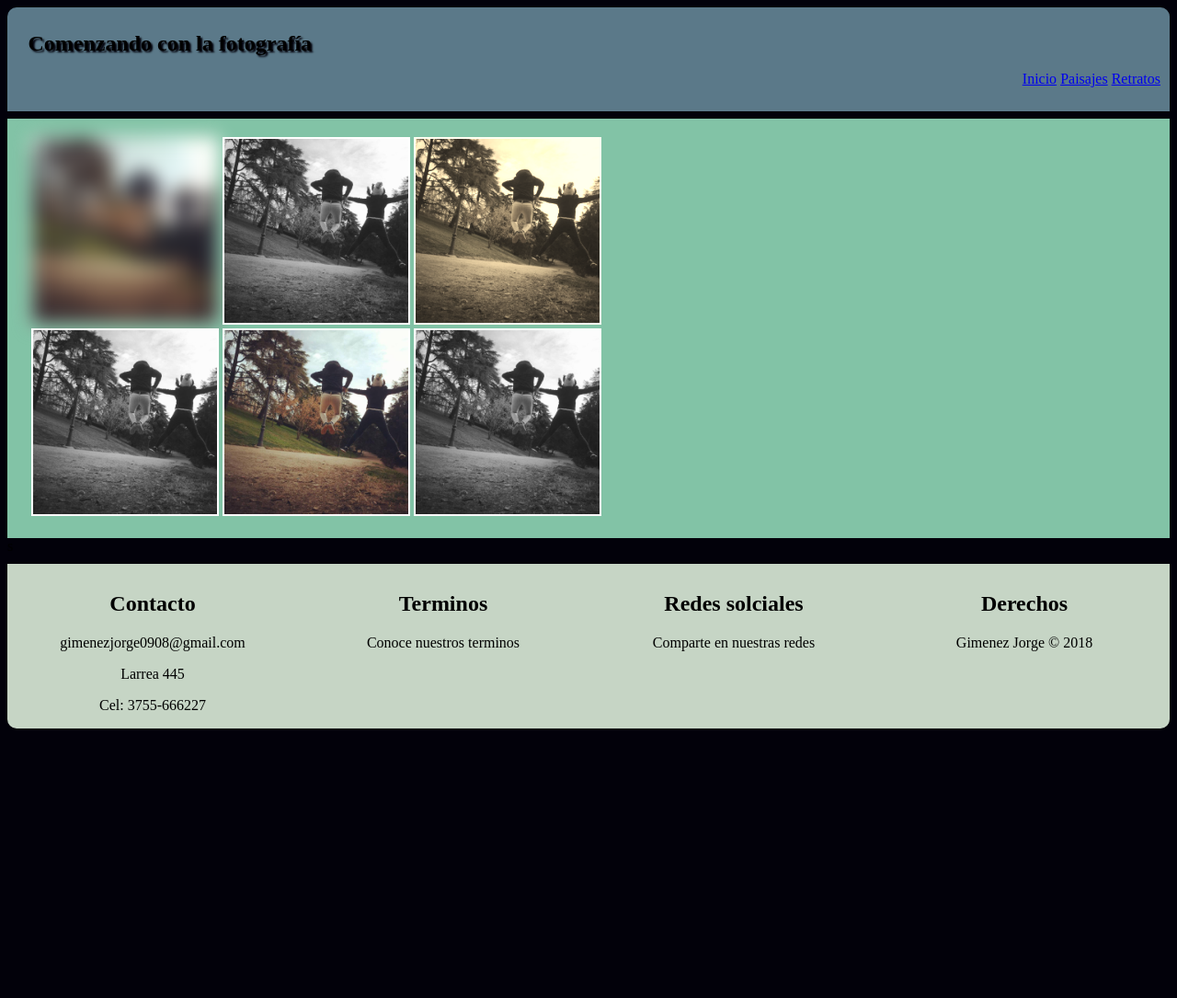
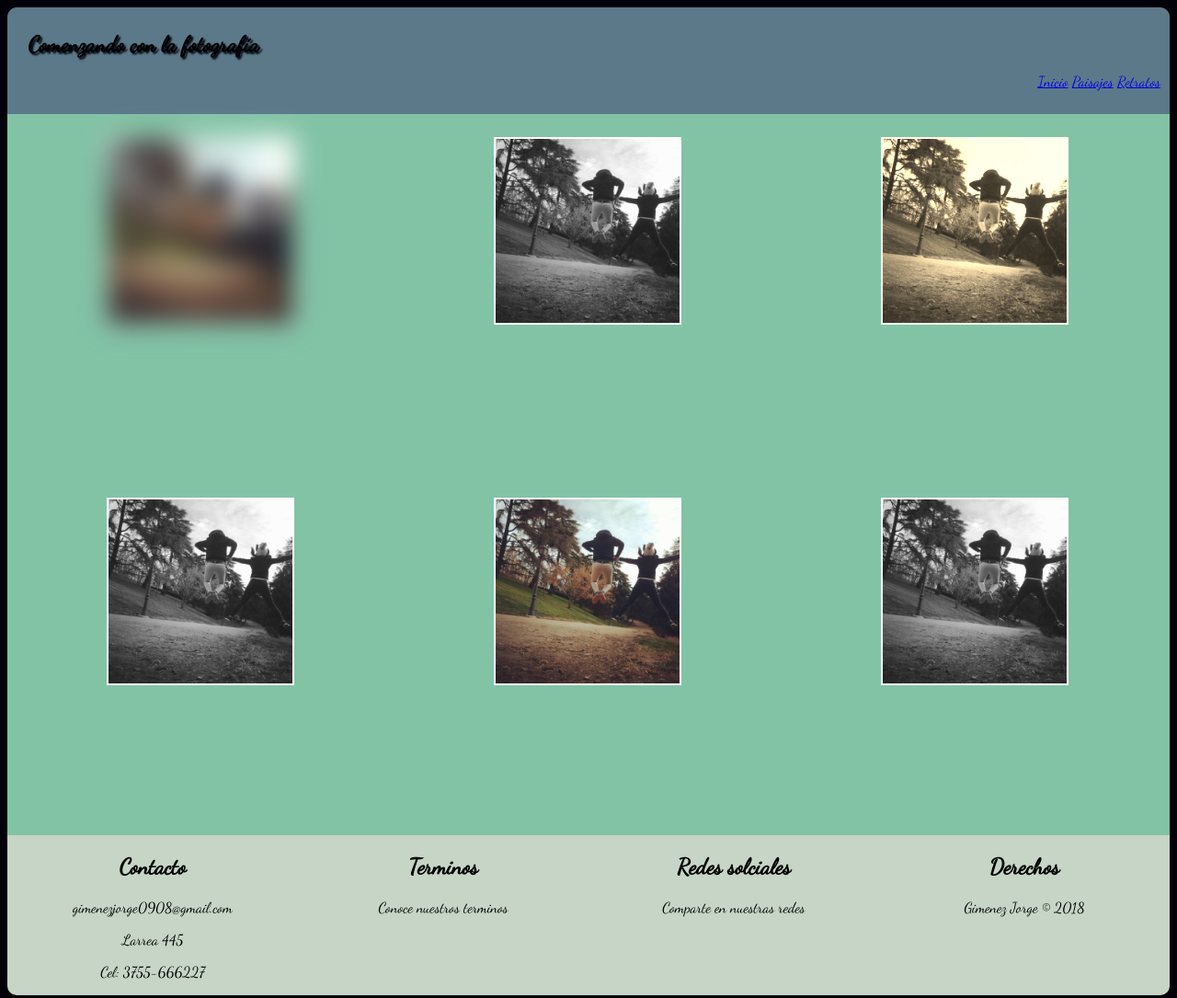
Before and after one commit to jorgegimenez151189/examencss3, a plain HTML site: page Examén/secciones/paisaje.html in a window 1280 px wide. Shown: the whole page at 92% size. Before the commit the page ends 800 px from the top, so only its background shows below. Drawn offline with Linux system fonts and the light colour scheme.

Commit message:
Add files via upload

```diff
--- a/Examén/css/estilos.css
+++ b/Examén/css/estilos.css
@@ -1,5 +1,6 @@
 body{
 	background-color: #02010a;
+	font-family: 'Dancing Script', cursive;
 }
 
 header {
@@ -7,6 +8,7 @@ header {
 	margin-bottom: 1vh;
 	border-radius: 10px 10px 0px 0px;
 	background-color: #5b7989;
+	margin: auto;
 }
 
 header h1 {
@@ -29,6 +31,7 @@ header h1 {
 	text-align: center;
 	background: #82c3a6;
 	border-radius: 1px;
+	margin: auto;
 
 }
 
@@ -36,6 +39,7 @@ header h1 {
 	display: flex;
 	flex-direction: row;
 	background: #d5c75f;
+	margin: auto;
 
 }
 
@@ -96,6 +100,7 @@ header h1 {
 footer{
 	border-radius: 0px 0px 10px 10px;
 	background-color: #C6d5c5;
+	margin: auto;
 }
 
 .pie {
@@ -104,6 +109,7 @@ footer{
   	width: 100%;
 	display: flex;
 	flex-flow: row wrap;
+	margin: auto;
 }
 
 p{
@@ -156,10 +162,13 @@ h2{
 }
 
 @media (max-width: 900px){
-	.content{
+	.galeria{
 		display: flex;
 		flex-direction: column;
 		width: 100%
+	}
+	#menu-principal{
+	text-align: center;
 	}
 }
 
@@ -170,31 +179,20 @@ footer {
 	margin-top: 10px;
 	padding-top: 10px;
 	text-align: center;
+	margin: auto;
 }
 
-.content {
-	display: flex;
-	flex-direction: row;
-	background: #82c3a6;
-}
 
 img{
 	border: 2px solid white;
 	width: 200px;
 }
 
-.content > div {
-	text-align: center;
-	padding: 10px;
-	margin: 10px;
-	width: 50%;
-	background: #82c3a6;
-}
+
 
 #img1 {
 	-webkit-filter: blur(10px); /* Chrome, Safari, Opera */
 	filter: blur(10px);
-
 }
 
 #img2 {
@@ -217,9 +215,32 @@ img{
 	-webkit-filter: grayscale(100%); /* Chrome, Safari, Opera */
 }
 
-#contedido-paisaje {
-	display: flex;
-	flex-direction: column;
 
 
+.foto{
+  width: 33.3%;
 }
+.galeria{
+  background-color: #82c3a6;
+  width: 100%;
+  box-sizing: border-box;
+	float:left;
+}
+
+article
+{
+	box-sizing: border-box;
+	float:left;
+	height: 50%;
+	padding: 2%;
+	text-align: center;
+}
+article.foto:nth-child(even){
+  -webkit-filter: grayscale(100%);
+}
+article.foto:nth-child(1){
+  -webkit-filter: blur(10px);
+}
+article.foto:nth-child(3){
+  -webkit-filter: sepia(90%);
+}
--- a/Examén/secciones/paisaje.html
+++ b/Examén/secciones/paisaje.html
@@ -2,6 +2,7 @@
 <head>
 	<title>Fotografías</title>
 	<link rel="stylesheet" href="../css/estilos.css">
+	<link href="https://fonts.googleapis.com/css?family=Dancing+Script" rel="stylesheet">
 	<meta name="viewport" content="width=device-width, user-scalable=no" charset="utf-8">
 
 </head>
@@ -19,18 +20,40 @@
 	</ul>
 </header>
 
-<section id="contedido-paisaje">
-	<div class="content">
-		<div id="img">
+
+<div class="galeria">
+	<article class="foto">
+		<picture>
 			<img id="img1" src="../img/salto.jpg" id="img"></img>
+		</picture>
+	</article>
+	<article class="foto">
+		<picture>
 			<img id="img2" src="../img/salto.jpg" id="img"></img>
+		</picture>
+	</article>
+	<article class="foto">
+		<picture>
 			<img id="img3" src="../img/salto.jpg" id="img"></img>
+		</picture>
+	</article>
+	<article class="foto">
+		<picture>
 			<img id="img4" src="../img/salto.jpg" id="img"></img>
+		</picture>
+	</article>
+	<article class="foto">
+		<picture>
 			<img id="img5" src="../img/salto.jpg" id="img"></img>
+		</picture>
+	</article>
+	<article class="foto">
+		<picture>
 			<img id="img6" src="../img/salto.jpg" id="img"></img>
-		</div>
-	</div>s
-</section>
+		</picture>
+	</article>
+</div>
+
 
 <footer>
 	<div class="pie" role="main">
```
Also changed, not shown: Examén/index.html (+1 -0 lines), Examén/secciones/retrato.html (+29 -5 lines), Examén/git_url.txt (added).
